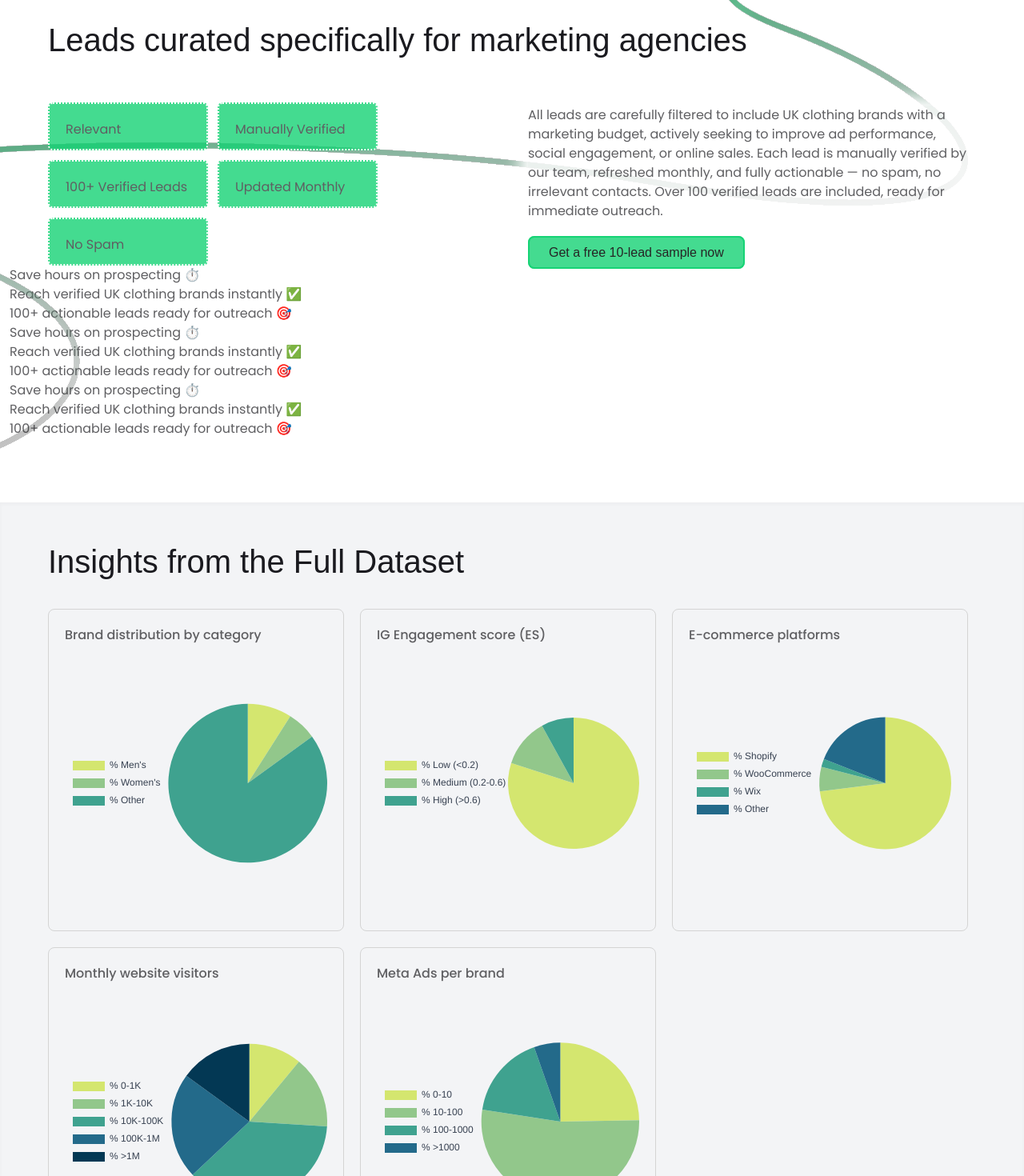
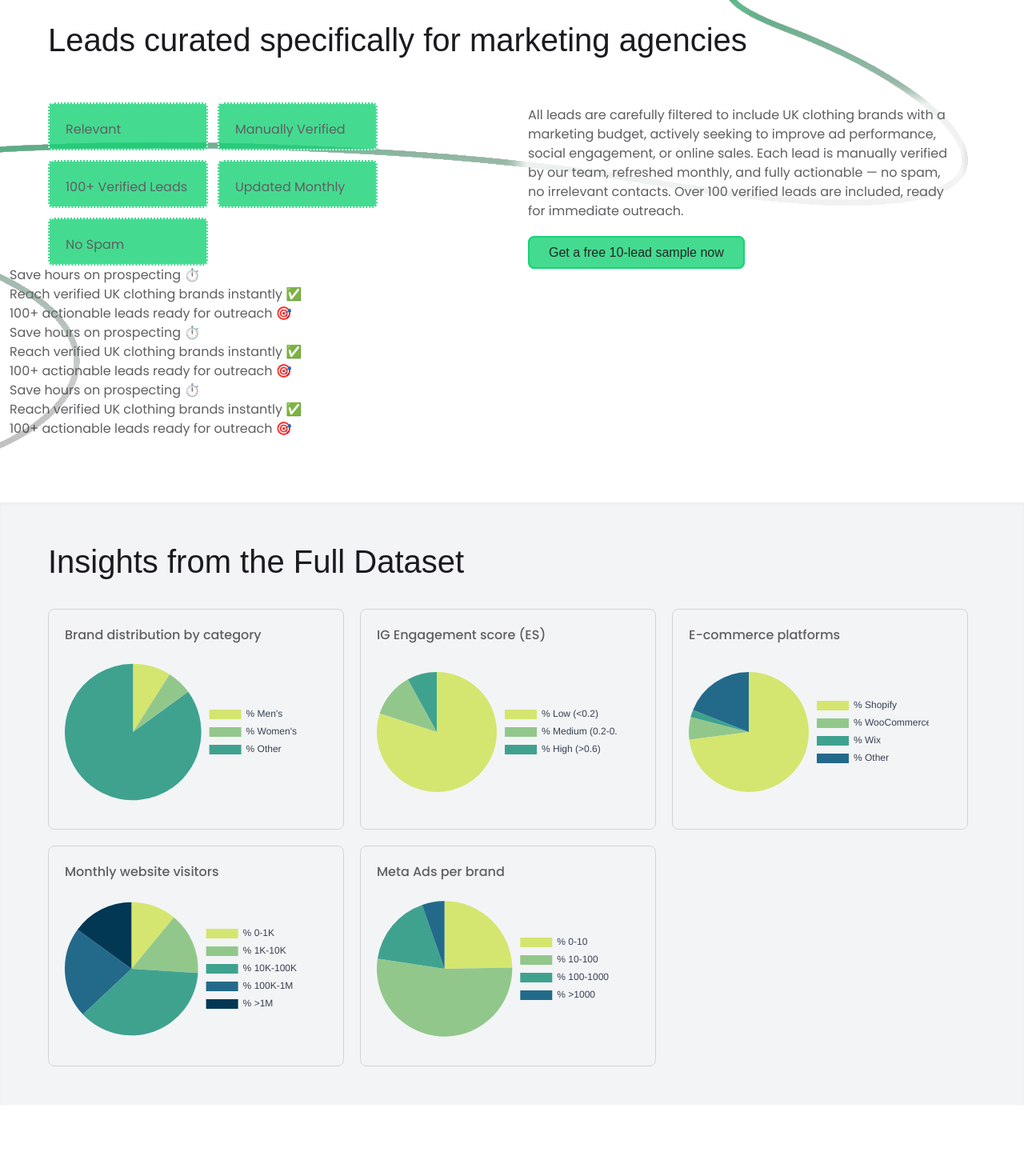
Before and after one commit to Burduk2/prometera, a SvelteKit app: page / in a window 1280 px wide. Shown: the part 900-2370 px from the top of the page at 80% size. Built offline with nearby package versions, Linux system fonts and the light colour scheme; some icons are missing; a web font is replaced by a local one.

Commit message:
charts size adjust; mobile optimize

```diff
--- a/src/app.css
+++ b/src/app.css
@@ -14,7 +14,7 @@
   --font-secondary: Poppins, sans-serif;
 
   --text-h1: 2.5rem;
-  --text-h1-mobile: 2rem;
+  --text-h1-mobile: 1.5rem;
   --text-h2: 1.8rem;
   --text-h2-mobile: 1.5rem;
   --text-h3: 1.5rem;
--- a/src/routes/+page.svelte
+++ b/src/routes/+page.svelte
@@ -153,10 +153,10 @@
     }
   ];
   const pieChartOptions = {
-    responsive: true,
+    responsive: false,
     plugins: {
       legend: {
-        position: 'left',
+        position: 'right',
         labels: {
           font: { size: 12, weight: 'normal' },
           color: '#374151'
@@ -242,7 +242,7 @@
 </div>
 <div class="layout-wrapper sm:mt-[120px]! mt-20! relative results-sect">
   <h1>Leads curated specifically for marketing agencies</h1>
-  <div class="flex items-center flex-wrap gap-y-10 mt-12">
+  <div class="flex items-center gap-y-10 mt-12 flex-wrap">
     <div class="flex gap-3 flex-wrap max-w-[600px]">
       {#each [
         {
@@ -277,7 +277,7 @@
         </div>
       {/each}
     </div>
-    <div class="flex-1">
+    <div class="w-[540px] max-w-full">
       <p class="rounded-xl bg-bg-main/80 mb-7" style="box-shadow: 0 0 20px 10px #fff">
         All leads are carefully filtered to include UK clothing brands with a marketing budget, actively seeking to improve ad performance, social engagement, or online sales. Each lead is manually verified by our team, refreshed monthly, and fully actionable — no spam, no irrelevant contacts. Over 100 verified leads are included, ready for immediate outreach.
       </p>
@@ -298,8 +298,10 @@
     <div class="flex flex-wrap gap-5">
       {#each charts as chart}
         <div class="border rounded-lg p-5 border-neutral-300 w-[370px] not-sm:w-full">
-          <p class="text-lg font-medium mb-2">{chart.title}</p>
-          <canvas bind:this={chart.chart}></canvas>
+          <p class="font-medium mb-2">{chart.title}</p>
+          <div class="my-[-15%]">
+            <canvas width="300" bind:this={chart.chart}></canvas>
+          </div>
         </div>
       {/each}
     </div>
```
